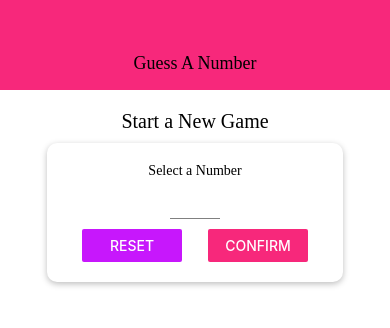
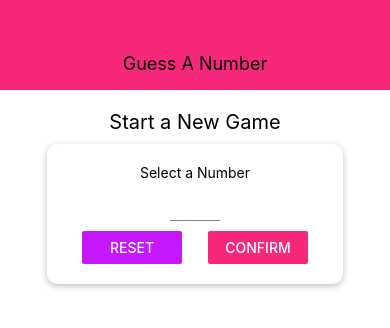
Before and after one commit to Johnnie71/React-Guess-A-Number-App, a React Native app: screen / in a window 390 px wide. Shown: the top 328 px of the page. Built offline with nearby package versions, Linux system fonts and the light colour scheme.

Commit message:
took out fonts for now

```diff
--- a/components/BodyText.js
+++ b/components/BodyText.js
@@ -5,7 +5,7 @@ const BodyText = props => <Text style={styles.body}>{props.children}</Text>
 
 const styles = StyleSheet.create({
     body: {
-        fontFamily: 'open-sans',
+        // fontFamily: 'open-sans',
     }
 });
 
--- a/components/TitleText.js
+++ b/components/TitleText.js
@@ -5,7 +5,7 @@ const TitleText = props => <Text style={{ ...styles.title, ...props.style }}>{pr
 
 const styles = StyleSheet.create({
     title: {
-        fontFamily: 'open-sans-bold',
+        // fontFamily: 'open-sans-bold',
         fontSize: 18
     }
 });
--- a/screens/GameScreen.js
+++ b/screens/GameScreen.js
@@ -54,7 +54,7 @@ const GameScreen = props => {
 
     return (
         <View style={styles.screen}>
-            <Text style={DefaultStyles.title}>Opponent's Guess</Text>
+            <Text>Opponent's Guess</Text>
             <NumberContainer>{currentGuess}</NumberContainer>
             <Card style={styles.buttonContainer}>
                 <Button title="LOWER" onPress={nextGuessHandler.bind(this, 'lower')}/>
--- a/screens/StartGameScreen.js
+++ b/screens/StartGameScreen.js
@@ -104,7 +104,7 @@ const styles = StyleSheet.create({
     title: {
         fontSize: 20,
         marginVertical: 10,
-        fontFamily: 'open-sans-bold'
+        // fontFamily: 'open-sans-bold'
     },
     inputContainer: {
         width: 300,
```
